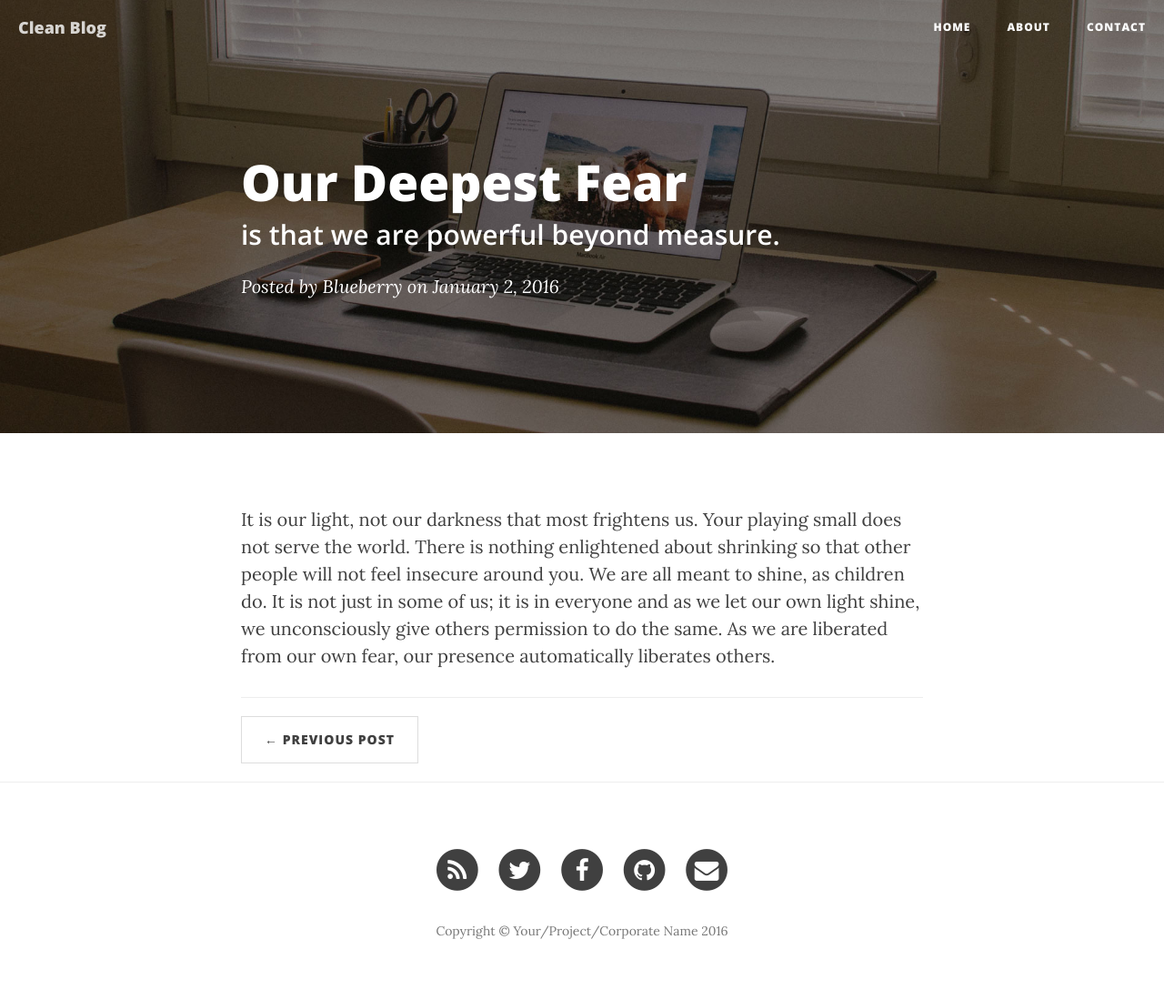
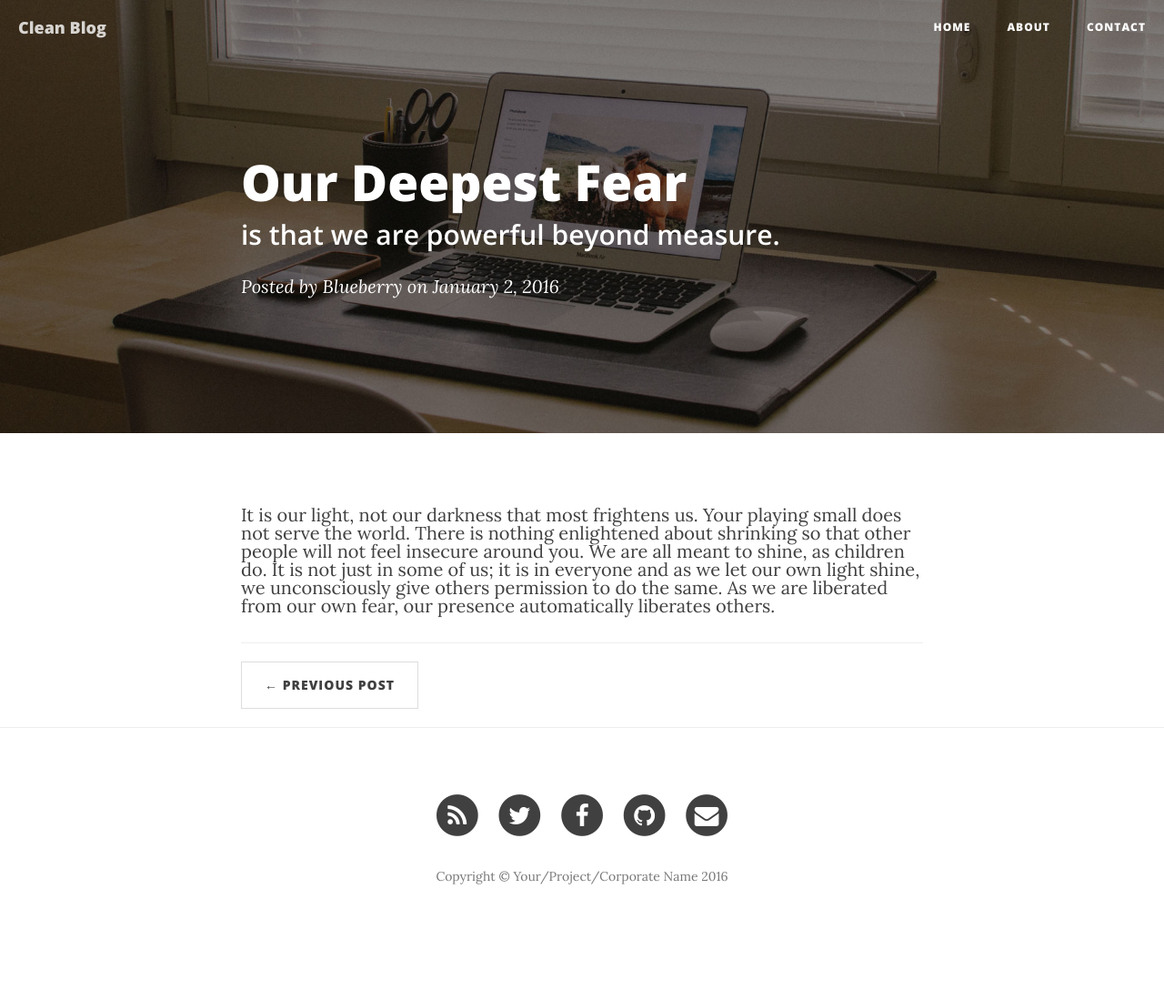
Before and after one commit to Tom-Herbert-PT/strawberryenglish.github.io, a Jekyll site: the page built from _posts/2016-01-02-deepest-fear.md, in a window 1280 px wide. Shown: the whole page at 91% size. Built offline with Jekyll 4.4.1, drawn with Linux system fonts in a browser that asks for light colours; nearby versions of some CDN libraries; after the commit the page ends 1039 px from its top, so only the background shows below that.

Commit message:
Updated '/_posts/2016-01-02-deepest-fear.md' via CloudCannon

```diff
--- a/_posts/2016-01-02-deepest-fear.md
+++ b/_posts/2016-01-02-deepest-fear.md
@@ -8,4 +8,4 @@ header-img:
 ---
 
 
-<p class="editable">It is our light, not our darkness that most frightens us. Your playing small does not serve the world. There is nothing enlightened about shrinking so that other people will not feel insecure around you. We are all meant to shine, as children do. It is not just in some of us; it is in everyone and as we let our own light shine, we unconsciously give others permission to do the same. As we are liberated from our own fear, our presence automatically liberates others.</p>
+<p class="editable" style="line-height:20px;">It is our light, not our darkness that most frightens us. Your playing small does not serve the world. There is nothing enlightened about shrinking so that other people will not feel insecure around you. We are all meant to shine, as children do. It is not just in some of us; it is in everyone and as we let our own light shine, we unconsciously give others permission to do the same. As we are liberated from our own fear, our presence automatically liberates others.</p>
```
